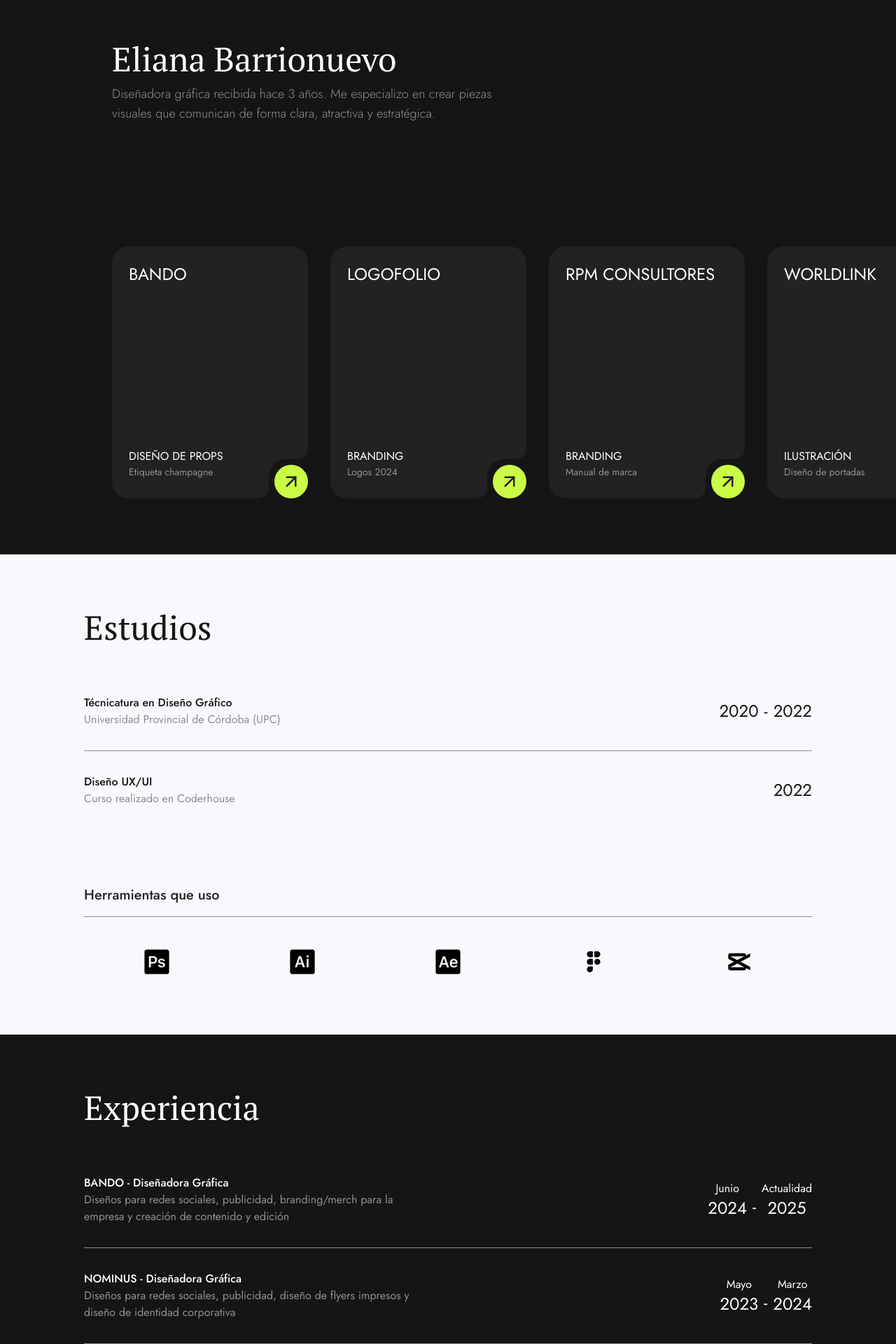
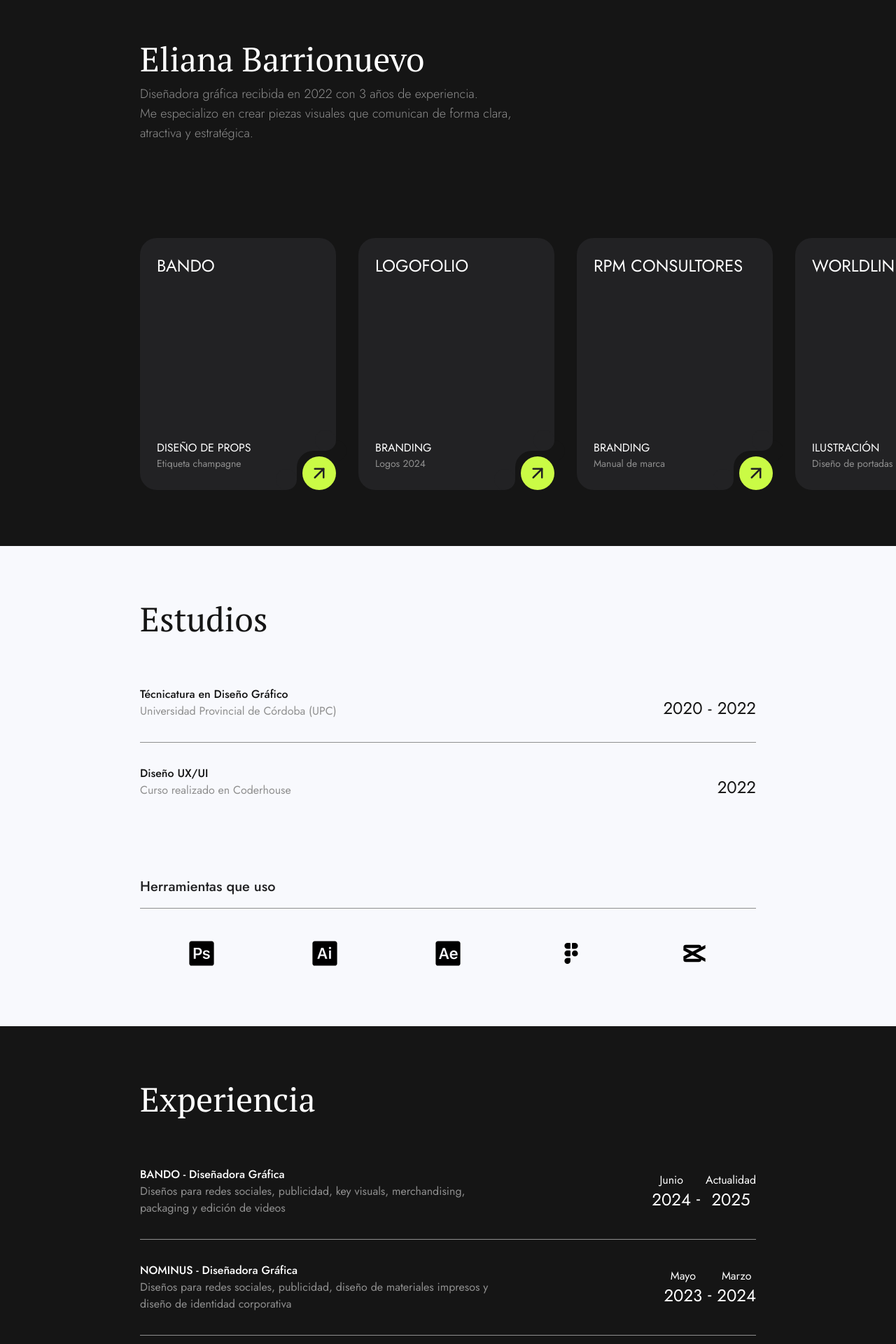
Before and after one commit to TeoVerdaguer/eliana-web, a Next.js app: page / in a window 1280 px wide. Shown: the part 820-2740 px from the top of the page at 70% size. Built offline with nearby package versions, Linux system fonts and the light colour scheme.

Commit message:
fixes and copy changes

```diff
--- a/src/app/components/EmblaCarousel.tsx
+++ b/src/app/components/EmblaCarousel.tsx
@@ -23,9 +23,9 @@ const EmblaCarousel: React.FC<PropType> = (props) => {
   const [emblaRef] = useEmblaCarousel(options, [Autoplay()])
 
   return (
-    <section className="embla overflow-hidden w-full">
+    <div className="embla overflow-hidden w-full">
       <div className="embla__viewport" ref={emblaRef}>
-        <div className="embla__container flex gap-8 mt-20 md:mt-30 xl:mt-40">
+        <div className="embla__container flex gap-8 mt-10 lg:mt-20 xl:mt-30">
           {slides.map((item) => (
             <Card
               key={item.id}
@@ -38,7 +38,7 @@ const EmblaCarousel: React.FC<PropType> = (props) => {
           ))}
         </div>
       </div>
-    </section>
+    </div>
   )
 }
 
--- a/src/app/page.tsx
+++ b/src/app/page.tsx
@@ -10,9 +10,9 @@ export default function Home() {
       <main className="flex flex-col gap-[32px] items-center">
 
         <div className="absolute -mt-7 md:mt-0 md:ml-78 h-14 w-46 z-10 bg-white rounded-xl flex items-center px-4 text-[var(--darker)] drop-shadow-lg">
-          <p className="font-[family-name:var(--font-jost)] text-md">Hola, soy&nbsp;</p>
+          {/* <p className="font-[family-name:var(--font-jost)] text-md">Hola, soy&nbsp;</p> */}
           <Typewriter
-            words={['Eliana', 'creativa', 'detallista', 'diseñadora']}
+            words={['Hola, soy Eliana', 'Soy creativa', 'Soy detallista', 'Soy diseñadora.']}
             typingSpeed={100}
             deletingSpeed={50}
             delayBetweenWords={1500}
@@ -29,8 +29,8 @@ export default function Home() {
             className="rounded-full"
           />
         </div>
-        <h1 className="font-[family-name:var(--font-pt-serif)] text-xl md:text-3xl lg:text-5xl xl:text-6xl text-center m-10 max-w-[70%]">
-          Building digital products and effective solutions
+        <h1 className="font-[family-name:var(--font-pt-serif)] text-2xl md:text-5xl lg:text-5xl xl:text-6xl text-center m-10 max-w-[70%]">
+          Diseño visual que comunica, impacta y conecta
         </h1>
         <a
           href="#contact"
--- a/src/app/sections/Contact.tsx
+++ b/src/app/sections/Contact.tsx
@@ -7,8 +7,8 @@ import LinkedIn from '../../../public/icons/LinkedIn'
 const Contact = () => {
   return (
     <section id="contact" className="h-[40vh] flex flex-col justify-center items-center">
-      <h1 className="text-center font-[family-name:var(--font-pt-serif)] text-5xl">Contacto</h1>
-      <div className="mt-30 flex items-center justify-center gap-2 sm:gap-6 md:gap-20">
+      <h1 className="text-center font-[family-name:var(--font-pt-serif)] text-4xl sm:text-5xl">Contacto</h1>
+      <div className="mt-20 flex items-center justify-center gap-2 sm:gap-6 md:gap-20">
         <a href="https://www.behance.net/elianabarrionuevo" target="_blank" className="rounded-full bg-[var(--darker)] h-12 w-12 flex justify-center items-center group">
           <Behance />
         </a>
--- a/src/app/sections/Education.tsx
+++ b/src/app/sections/Education.tsx
@@ -25,8 +25,8 @@ const Education = () => {
   ];
 
   return (
-    <section id="education" className='min-h-[80vh] pt-20 px-10 md:px-30'>
-      <h1 className='font-[family-name:var(--font-pt-serif)] text-5xl text-[var(--darker)]'>Estudios</h1>
+    <section id="education" className='min-h-[80vh] pt-20 px-10 md:px-50'>
+      <h1 className='font-[family-name:var(--font-pt-serif)] text-4xl sm:text-5xl text-[var(--darker)]'>Estudios</h1>
       <table className='text-[var(--darker)] my-10 w-full'>
         <tbody>
           {data.map((item, index) => (
@@ -35,16 +35,16 @@ const Education = () => {
                 <h2 className='font-[500]'>{item.title}</h2>
                 <p className='max-w-[80%] md:max-w-[500px] text-[var(--grey)]'>{item.description}</p>
               </td>
-              <td className='text-end'>
+              <td className='text-end pt-4'>
                 <div className='flex flex-col md:flex-row md:justify-end'>
                   <div className='text-center'>
-                    <h2 className='text-xl md:text-2xl'>{item.yearFrom}</h2>
+                    <h2 className='text-lg sm:text-xl md:text-2xl'>{item.yearFrom}</h2>
                   </div>
                   {item.yearTo && (
                     <>
                       <h2 className='text-2xl px-2 text-center'> - </h2>
                       <div className='text-center'>
-                        <h2 className='text-xl md:text-2xl'>{item.yearTo}</h2>
+                        <h2 className='text-lg sm:text-xl md:text-2xl'>{item.yearTo}</h2>
                       </div>
                     </>
                   )}
--- a/src/app/sections/Experience.tsx
+++ b/src/app/sections/Experience.tsx
@@ -5,7 +5,7 @@ const Experience = () => {
     {
       id: 1,
       title: 'BANDO - Diseñadora Gráfica',
-      description: 'Diseños para redes sociales, publicidad, branding/merch para la empresa y creación de contenido y edición',
+      description: 'Diseños para redes sociales, publicidad, key visuals, merchandising, packaging y edición de videos',
       monthFrom: 'Junio',
       yearFrom: '2024',
       monthTo: 'Actualidad',
@@ -14,7 +14,7 @@ const Experience = () => {
     {
       id: 2,
       title: 'NOMINUS - Diseñadora Gráfica',
-      description: 'Diseños para redes sociales, publicidad, diseño de flyers impresos y diseño de identidad corporativa',
+      description: 'Diseños para redes sociales, publicidad, diseño de materiales impresos y diseño de identidad corporativa',
       monthFrom: 'Mayo',
       yearFrom: '2023',
       monthTo: 'Marzo',
@@ -32,11 +32,11 @@ const Experience = () => {
   ];
 
   return (
-    <section id="experience" className='min-h-[80vh] pt-20 px-10 md:px-30 bg-[var(--darker)]'>
+    <section id="experience" className='min-h-[80vh] pt-20 px-10 pb-10 md:px-50 bg-[var(--darker)]'>
       {/* <h3 className='font-[family-name:var(--font-jost)] text-xl text-white pb-4'>Experiencia</h3>
       <hr className='text-[var(--grey)]'/> */}
 
-      <h1 className='font-[family-name:var(--font-pt-serif)] text-5xl text-white'>Experiencia</h1>
+      <h1 className='font-[family-name:var(--font-pt-serif)] text-4xl sm:text-5xl text-white'>Experiencia</h1>
 
       <table className='text-white my-10 w-full'>
         <tbody>
@@ -46,16 +46,16 @@ const Experience = () => {
                 <h2 className='font-[500]'>{item.title}</h2>
                 <p className='max-w-[80%] md:max-w-[500px] text-[var(--grey)]'>{item.description}</p>
               </td>
-              <td className='text-end'>
+              <td className='text-end py-2'>
                 <div className='flex flex-col md:flex-row md:justify-end'>
                   <div className='text-center'>
                     <p>{item.monthFrom}</p>
-                    <h2 className='text-xl md:text-2xl'>{item.yearFrom}</h2>
+                    <h2 className='text-lg sm:text-xl md:text-2xl'>{item.yearFrom}</h2>
                   </div>
                   <h2 className='text-2xl px-2 md:pt-5.5 text-center'> - </h2>
                   <div className='text-center'>
                     <p>{item.monthTo}</p>
-                    <h2 className='text-xl md:text-2xl'>{item.yearTo}</h2>
+                    <h2 className='text-lg sm:text-xl md:text-2xl'>{item.yearTo}</h2>
                   </div>
                 </div>
               </td>
--- a/src/app/sections/Portfolio.tsx
+++ b/src/app/sections/Portfolio.tsx
@@ -82,14 +82,14 @@ const Portfolio = () => {
   return (
     <section
       id="works"
-      className="flex flex-col gap-4 py-20 pl-12 md:pl-40 bg-[var(--darker)]"
+      className="flex flex-col gap-4 py-20 pl-12 md:pl-50 bg-[var(--darker)]"
     >
       <div className="text-white">
-        <h1 className="font-[family-name:var(--font-pt-serif)] text-4xl md:text-5xl mb-3">
+        <h1 className="font-[family-name:var(--font-pt-serif)] text-4xl sm:text-5xl mb-3">
           Eliana Barrionuevo
         </h1>
-        <p className="font-[family-name:var(--font-jost)] text-sm md:text-lg font-light max-w-50 md:max-w-150 text-[var(--grey)]">
-          Diseñadora gráfica recibida hace 3 años. Me especializo en crear piezas visuales que comunican de forma clara, atractiva y estratégica.
+        <p className="font-[family-name:var(--font-jost)] text-md md:text-lg font-light max-w-60 sm:max-w-90 md:max-w-140 text-[var(--grey)]">
+          Diseñadora gráfica recibida en 2022 con 3 años de experiencia.<br /> Me especializo en crear piezas visuales que comunican de forma clara, atractiva y estratégica.
         </p>
       </div>
       <EmblaCarousel slides={SLIDES} options={OPTIONS} />
```
